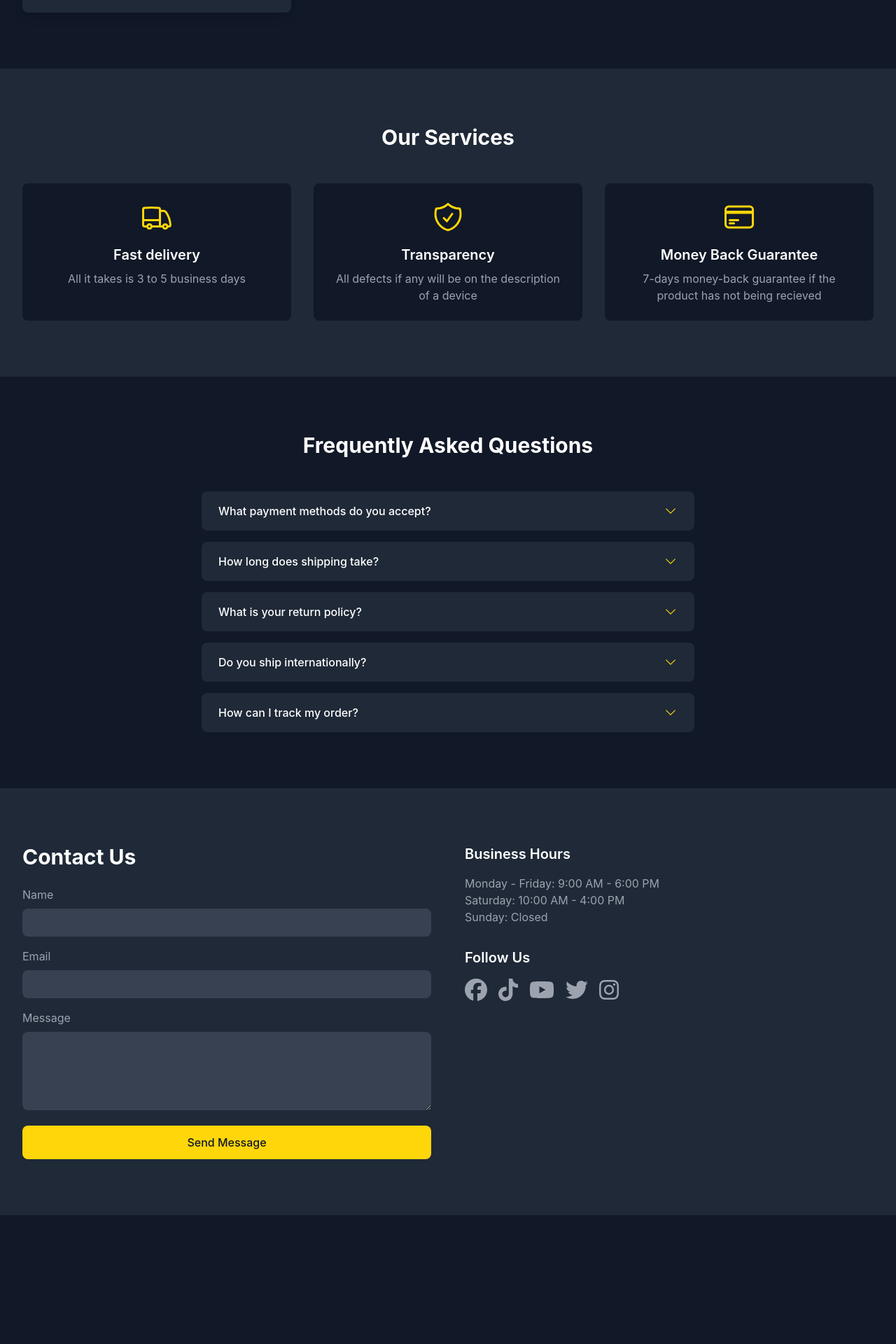
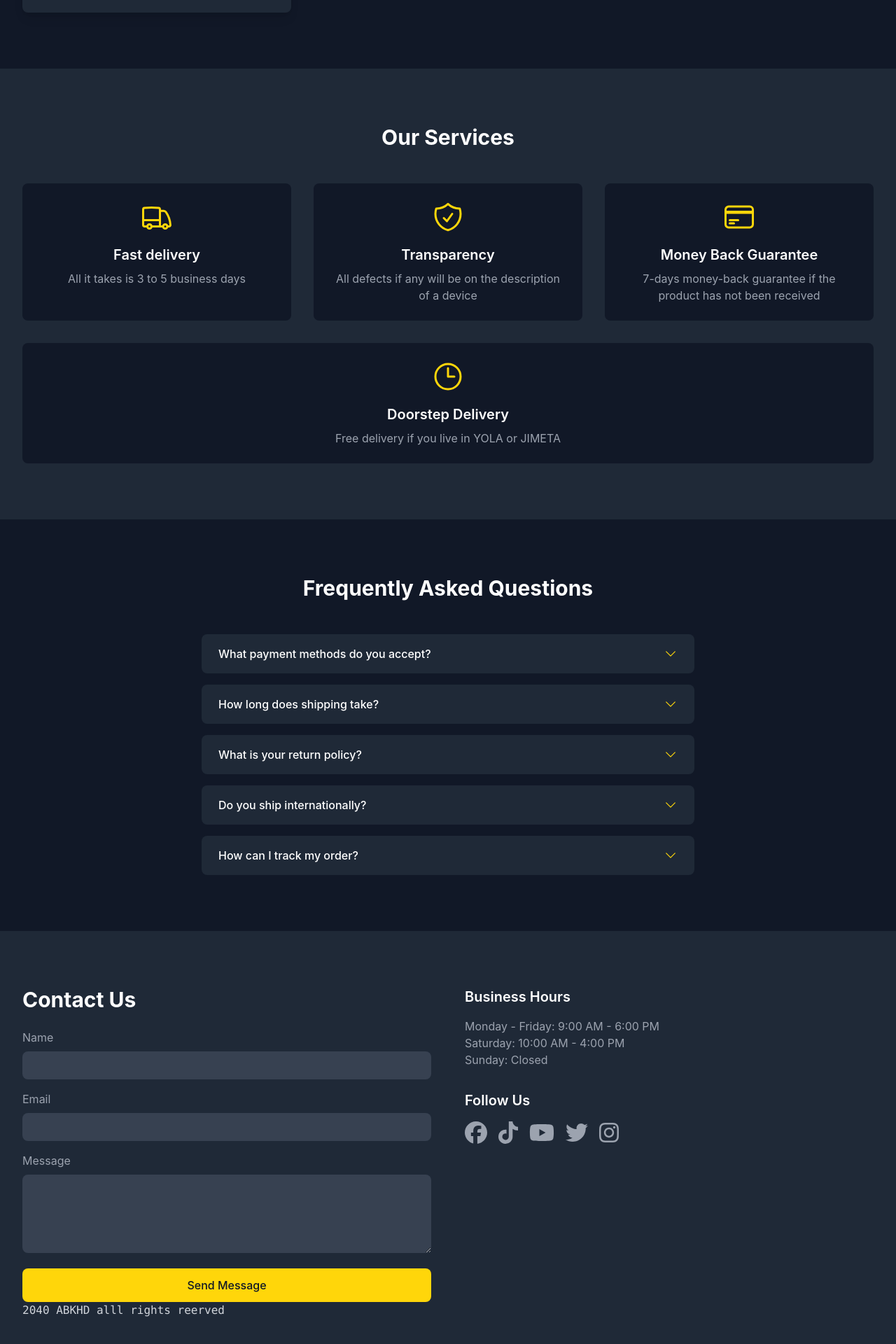
Before and after one commit to Lycan-Xx/ABKHD-online-store, a React (Vite) app: page / in a window 1280 px wide. Shown: the part 2342-4262 px from the top of the page at 70% size. Before the commit the page ends 4078 px from the top, so only its background shows below. Built offline with nearby package versions, Linux system fonts and the light colour scheme.

Commit message:
added the social media icons

```diff
--- a/package.json
+++ b/package.json
@@ -11,6 +11,7 @@
   },
   "dependencies": {
     "@fortawesome/fontawesome-svg-core": "^6.7.1",
+    "@fortawesome/free-brands-svg-icons": "^6.7.1",
     "@fortawesome/free-solid-svg-icons": "^6.7.1",
     "@fortawesome/react-fontawesome": "^0.2.2",
     "@heroicons/react": "^2.0.18",
--- a/src/components/Contact.jsx
+++ b/src/components/Contact.jsx
@@ -146,6 +146,10 @@ const Contact = () => {
             </div>
           </motion.div>
         </div>
+
+        <div className='text-gray-300 font-mono'>
+          2040 ABKHD alll rights reerved
+        </div>
       </div>
     </footer>
   );
--- a/src/components/Services.jsx
+++ b/src/components/Services.jsx
@@ -1,8 +1,7 @@
 import React from 'react';
 import { motion } from 'framer-motion';
 import { useInView } from 'react-intersection-observer';
-import { TruckIcon, ShieldCheckIcon, CreditCardIcon } from '@heroicons/react/24/outline';
-
+import { TruckIcon, ShieldCheckIcon, CreditCardIcon, ClockIcon } from '@heroicons/react/24/outline';
 
 const services = [
   {
@@ -10,22 +9,20 @@ const services = [
     title: "Fast delivery",
     description: "All it takes is 3 to 5 business days"
   },
-
-
   {
     icon: ShieldCheckIcon,
     title: "Transparency",
     description: "All defects if any will be on the description of a device"
   },
-  // {
-  //   icon: ShieldCheckIcon,
-  //   title: "Secure Payment",
-  //   description: "100% secure payment processing"
-  // },
   {
     icon: CreditCardIcon,
     title: "Money Back Guarantee",
-    description: "7-days money-back guarantee if the product has not being recieved"
+    description: "7-days money-back guarantee if the product has not been received"
+  },
+  {
+    icon: ClockIcon,
+    title: "Doorstep Delivery",
+    description: "Free delivery if you live in YOLA or JIMETA"
   }
 ];
 
@@ -55,7 +52,7 @@ const Services = () => {
               initial={{ opacity: 0, y: 20 }}
               animate={inView ? { opacity: 1, y: 0 } : { opacity: 0, y: 20 }}
               transition={{ duration: 0.6, delay: index * 0.2 }}
-              className="bg-gray-900 p-6 rounded-lg text-center"
+              className={`bg-gray-900 p-6 rounded-lg text-center ${index === 3 ? 'md:col-span-3' : ''}`}
             >
               <service.icon className="h-12 w-12 text-yellow-400 mx-auto mb-4" />
               <h3 className="text-xl font-semibold text-white mb-2">
```
Also changed, not shown: 1 other file (tests, documents, lock files or other folders).
